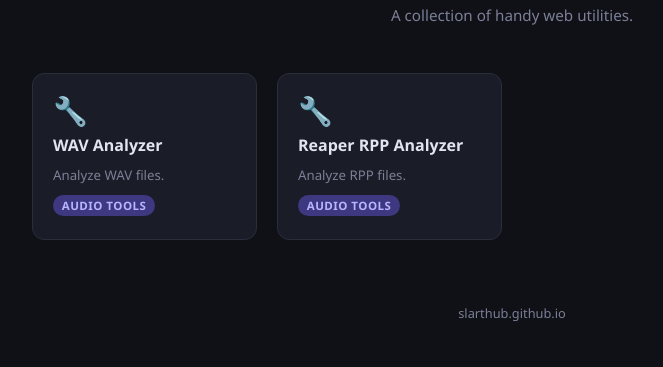
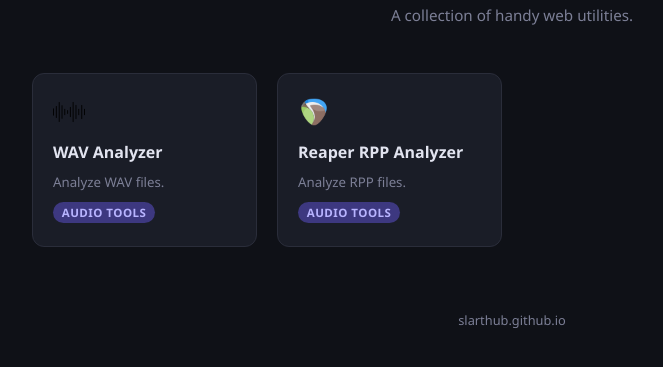
Before and after one commit to SlartHub/slarthub.github.io, a plain HTML site: page index.html in a window 1280 px wide. Shown: the part 83-450 px from the top of the page, without its empty margins (128-791 px from the left). Drawn offline with Linux system fonts and the light colour scheme.

Commit message:
Added icons

```diff
--- a/index.html
+++ b/index.html
@@ -78,6 +78,12 @@
       line-height: 1;
     }
 
+    .card-icon img {
+      width: 32px;
+      height: 32px;
+      object-fit: contain;
+    }
+
     .card-name {
       font-size: 1rem;
       font-weight: 600;
@@ -134,14 +140,14 @@
 
 
       <a class="card" href="./wav_analyzer/index.html">
-        <div class="card-icon">🔧</div>
+        <div class="card-icon"><img src="./wav_analyzer/icon.png" alt="" /></div>
         <div class="card-name">WAV Analyzer</div>
         <div class="card-desc">Analyze WAV files.</div>
         <span class="card-tag">Audio tools</span>
       </a>
 
       <a class="card" href="./rpp_analyzer/index.html">
-        <div class="card-icon">🔧</div>
+        <div class="card-icon"><img src="./rpp_analyzer/icon.png" alt="" /></div>
         <div class="card-name">Reaper RPP Analyzer</div>
         <div class="card-desc">Analyze RPP files.</div>
         <span class="card-tag">Audio tools</span>
```
Also changed, not shown: rpp_analyzer/icon.png (added), wav_analyzer/icon.png (added).
